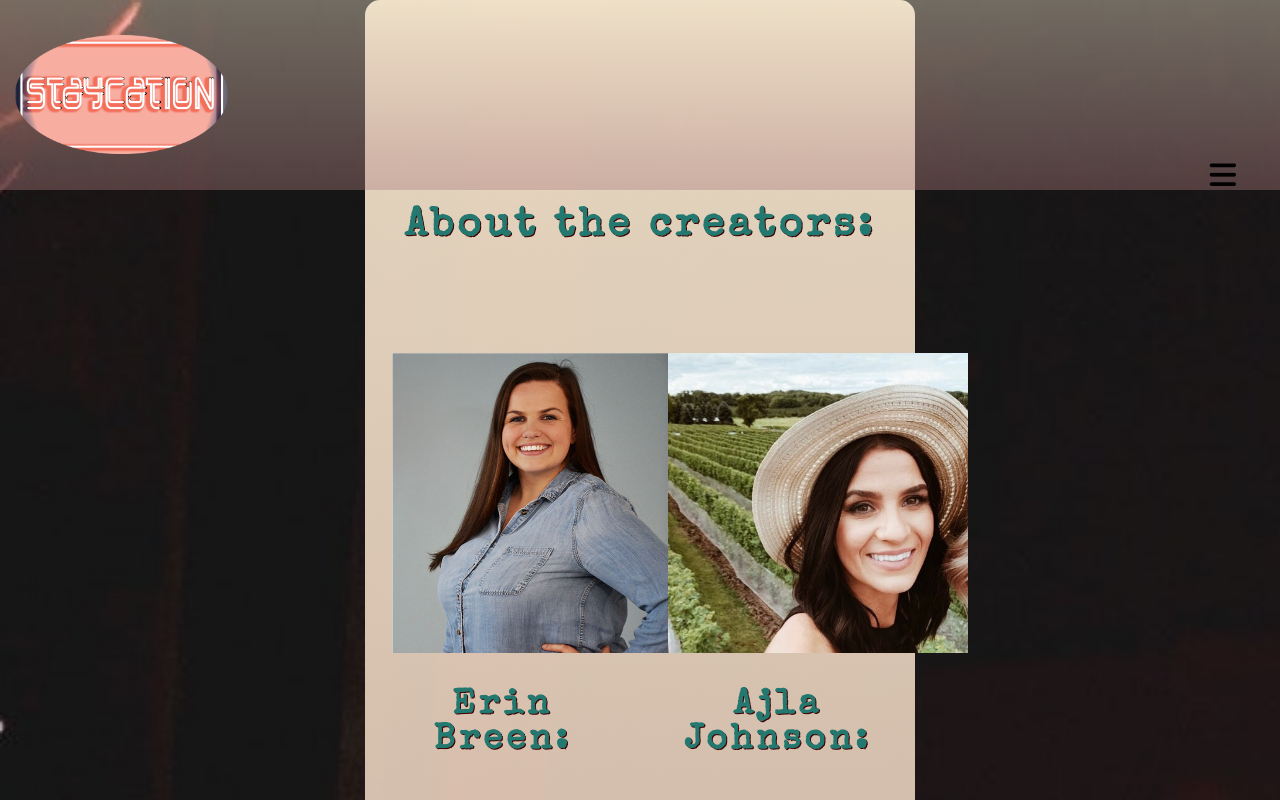
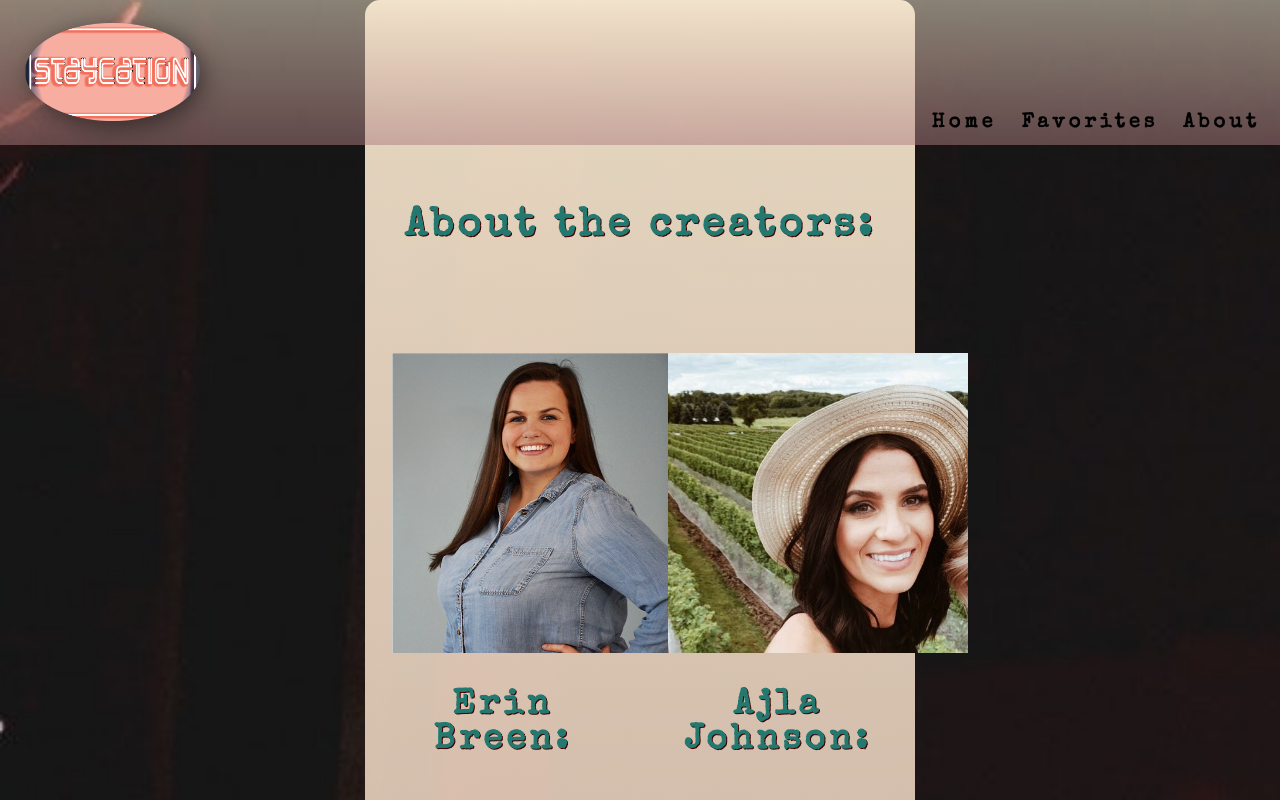
Before and after one commit to ajlajohnson/front-end-staycation, an Angular app: page /about in a window 1280 px wide. Shown: the top 800 px of the page. Built offline with nearby package versions, Linux system fonts and the light colour scheme.

Commit message:
finished header to have changes on all three views. results page finished (unless there's anything else you'd like to play with.  Favorites almost complete.  I've been using margin-top to push content down under header

```diff
--- a/src/app/favorites/favorites.component.css
+++ b/src/app/favorites/favorites.component.css
@@ -1,27 +1,52 @@
 .fave-background {
   background: linear-gradient(rgb(252, 237, 211), rgb(172, 123, 125)) no-repeat;
   background-size: 100%;
-  height: 100%;
+  height: 100vh;
   display: flex;
+  flex-direction: column;
   justify-content: center;
   align-items: center;
 }
 .main {
-  background: linear-gradient(rgb(252, 237, 211), rgb(172, 123, 125));
+  background: linear-gradient(
+    rgba(252, 237, 211, 0.4),
+    rgba(172, 123, 125, 0.4)
+  );
   display: flex;
-  justify-content: center;
   border: 1px solid black;
   border-radius: 15px;
   width: 95%;
-  height: 45%;
+  height: 60%;
   padding-top: 10%;
+  display: flex;
+  flex-direction: column;
+  margin-top: 160px;
+}
+
+h1 {
+  color: #440000;
+  list-style-type: none;
+  text-shadow: 1px 1px #237970;
+  font-size: 20px;
+  text-align: center;
+  margin-top: -40px;
+  padding: 5px;
 }
 .fave-results {
   display: flex;
 }
 .card {
-  background: linear-gradient(rgb(252, 237, 211), rgb(172, 123, 125));
-  flex: 1;
+  border: 1px solid black;
+  background-image: linear-gradient(
+    rgba(252, 237, 211, 0.9),
+    rgba(172, 123, 125, 0.9)
+  );
+  border-radius: 15px;
+  width: 90%;
+  height: 80%;
+  margin: 5px;
+  padding: 5px;
+  text-align: center;
 }
 @media only screen and (min-width: 768px) {
 }
--- a/src/app/header/header.component.css
+++ b/src/app/header/header.component.css
@@ -3,29 +3,33 @@
   justify-content: space-between;
   align-items: center;
   background: linear-gradient(
-      rgba(252, 237, 211, 0.4),
-      rgba(172, 123, 125, 0.4         )
+      rgba(252, 237, 211, 0.5),
+      rgba(172, 123, 125, 0.5)
     )
     no-repeat;
   width: 100%;
+  height: 125px;
   position: fixed;
+  padding-top: 20px;
 }
+
 .logo {
-  /*  */
   background: url("src/assets/staycation-images/pink-stayca-logo.png") no-repeat;
-  background-size: 85%;
+  background-size: 70%;
   width: 250px;
   height: 120px;
-  margin-left: 15px;
-  /* filter: drop-shadow(12px 12px 25px rgba(0, 0, 0, 0.5)); */
+  filter: drop-shadow(5px 5px 12px rgba(0, 0, 0, 0.5));
+  margin-left: 25px;
 }
+
 .fa-bars {
   font-size: 30px;
 }
+
 .burger {
   position: relative;
-  margin-top: 160px;
-  margin-right: 40px;
+  margin-right: 20px;
+  margin-top: 80px;
 }
 
 .nav-items {
@@ -48,12 +52,65 @@
   font-size: 20px;
 }
 
+.nav2,
+.nav-items2 {
+  display: none;
+}
+/*
 .menu {
   width: 35px;
   height: 2px;
   background-color: black;
   margin-left: 10px;
+} */
+@media only screen and (min-width: 768px) {
+  .fa-bars {
+    font-size: 100px;
+    margin-top: -80px;
+  }
 }
-@media only screen and (min-width: 768px) {
+@media only screen and (min-width: 992px) {
+  .fa-bars {
+    display: none;
+  }
 
+  .nav2 {
+    display: flex;
+    list-style: none;
+    margin-top: 80px;
+    margin-right: 20px;
+  }
+  .nav2 .color {
+    background-color: transparent;
+    text-decoration: none;
+    color: black;
+    font-size: 20px;
+  }
+
+  .nav-items2 {
+    list-style: none;
+    display: flex;
+    flex-direction: row;
+  }
+
+  .link2 {
+    padding-left: 25px;
+    background-color: transparent;
+    text-decoration: none;
+    color: black;
+  }
+
+  /* .logo {
+    background: url("src/assets/staycation-images/pink-stayca-logo.png") no-repeat;
+    background-size: 70%;
+    width: 250px;
+    height: 120px;
+    margin-left: 15px;
+    filter: drop-shadow(12px 12px 25px rgba(0, 0, 0, 0.5));
+
+  .burger {
+    position: relative;
+    margin-top: 80px;
+    margin-right: 40px;
+  } */
 }
--- a/src/app/header/header.component.html
+++ b/src/app/header/header.component.html
@@ -1,7 +1,10 @@
 <header class="header">
   <h1 class="logo"></h1>
+
   <div class="burger">
-    <div (click)="toggleMenu()"><i class="fas fa-bars"></i></div>
+    <div (click)="toggleMenu()">
+      <i class="fas fa-bars"></i>
+    </div>
     <nav class="nav">
       <ul class="nav-items" *ngIf="showMenu === true">
         <li class="link"><a routerLink="/home" class="color">Home</a></li>
@@ -12,4 +15,14 @@
       </ul>
     </nav>
   </div>
+
+  <nav class="nav2">
+    <ul class="nav-items2">
+      <li class="link2"><a routerLink="/home" class="color">Home</a></li>
+      <li class="link2">
+        <a routerLink="/favorites" class="color">Favorites</a>
+      </li>
+      <li class="link2"><a routerLink="/about" class="color">About</a></li>
+    </ul>
+  </nav>
 </header>
--- a/src/app/results/results.component.css
+++ b/src/app/results/results.component.css
@@ -1,21 +1,23 @@
 .result-background {
+  background: linear-gradient(rgb(252, 237, 211), rgb(172, 123, 125)) no-repeat;
+  background-size: 100%;
   display: flex;
+  flex-direction: column;
   justify-content: center;
-  height: 100vh;
-  width: 100%;
-  background-size: cover;
-  background-image: url("src/assets/staycation-images/results-background.jpg");
+  align-items: center;
 }
 
 .box {
   text-align: center;
   flex: 0 1 45%;
   height: 45%;
+  padding: 5px;
+  margin: 5px;
 }
 
 .results {
-  margin-top: 7%;
-  margin-bottom: 4.55%;
+  margin-top: 180px;
+  margin-bottom: 4%;
   padding-bottom: 2%;
   display: flex;
   flex-direction: column;
@@ -26,7 +28,8 @@
     rgba(172, 123, 125, 0.9)
   );
   border-radius: 15px;
-  width: 45%;
+  width: 90%;
+  height: 80%;
 }
 
 .grid {
@@ -34,6 +37,7 @@
   align-items: center;
   flex-wrap: wrap;
   justify-content: space-around;
+  padding: 2px;
 }
 
 .rec {
@@ -74,7 +78,7 @@ p {
   border: 3px solid black;
 }
 
-button {
+/* button {
   padding: 15px;
   margin: 5px;
   border-top-style: hidden;
@@ -85,13 +89,13 @@ button {
   color: #440000;
   list-style-type: none;
   text-shadow: 1px 1px #237970;
-}
+} */
 
 .heart1 {
   background: url(src/assets/staycation-images/favorite.png) no-repeat;
   cursor: pointer;
   border: none;
-  /* bottom: 10px; */
+  bottom: 10px;
   width: 40px;
   height: 40px;
   background-size: 100%;
@@ -112,7 +116,6 @@ button {
   width: 40px;
   height: 40px;
   background-size: 100%;
-
 }
 .heart4 {
   background: url(src/assets/staycation-images/favorite.png) no-repeat;
@@ -151,4 +154,26 @@ menu {
   display: flex;
 } */
 @media only screen and (min-width: 768px) {
+  .result-background {
+    background: linear-gradient(rgb(252, 237, 211), rgb(172, 123, 125))
+      no-repeat;
+    background-size: 100%;
+  }
 }
+@media only screen and (min-width: 992px) {
+  .result-background {
+    display: flex;
+    justify-content: center;
+    height: 100vh;
+    width: 100%;
+    background-size: cover;
+    background-image: url("src/assets/staycation-images/results-background.jpg");
+  }
+
+  .results {
+    background-image: linear-gradient(
+      rgba(252, 237, 211, 0.6),
+      rgba(172, 123, 125, 0.6)
+    );
+  }
+}
```
